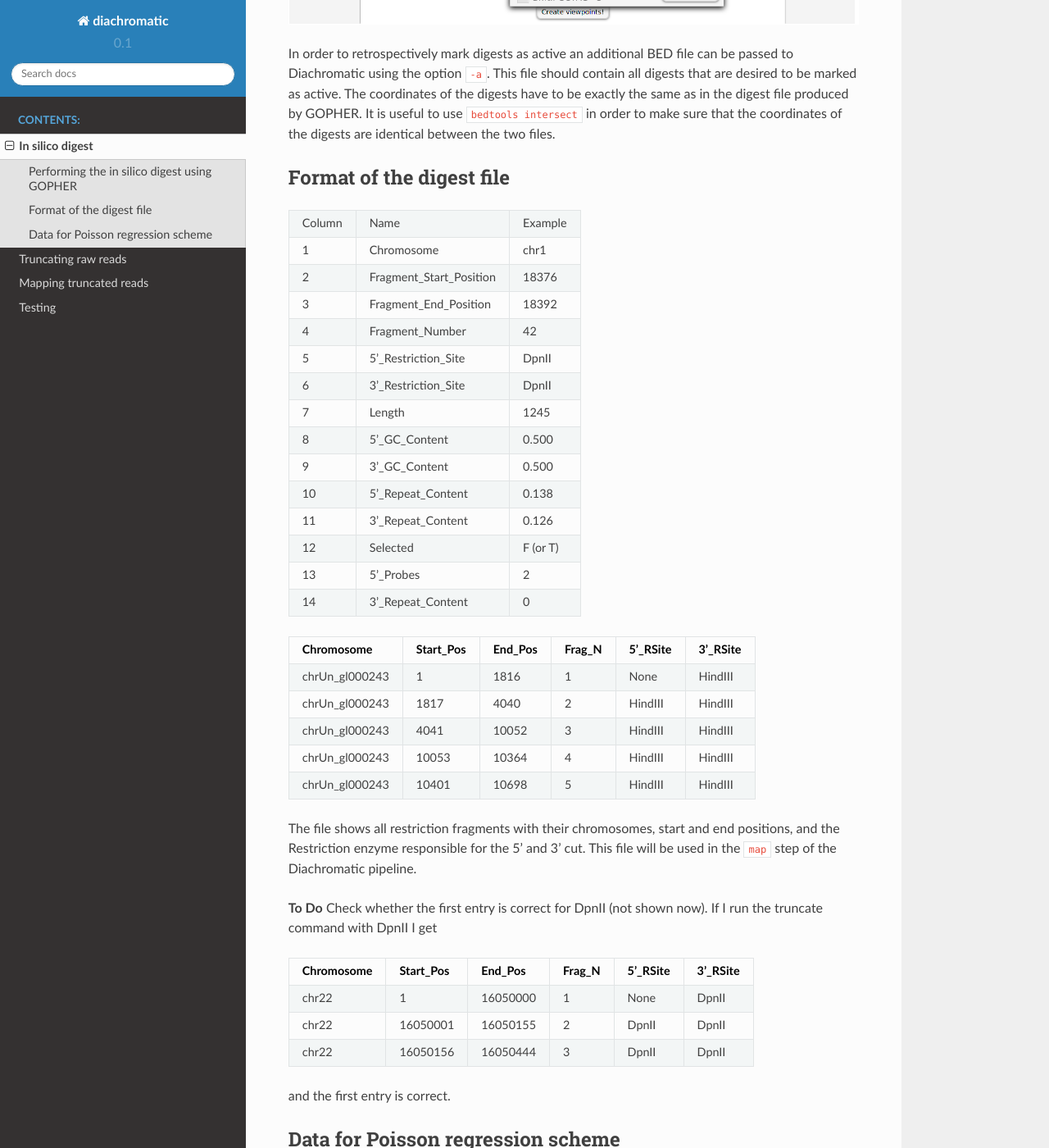
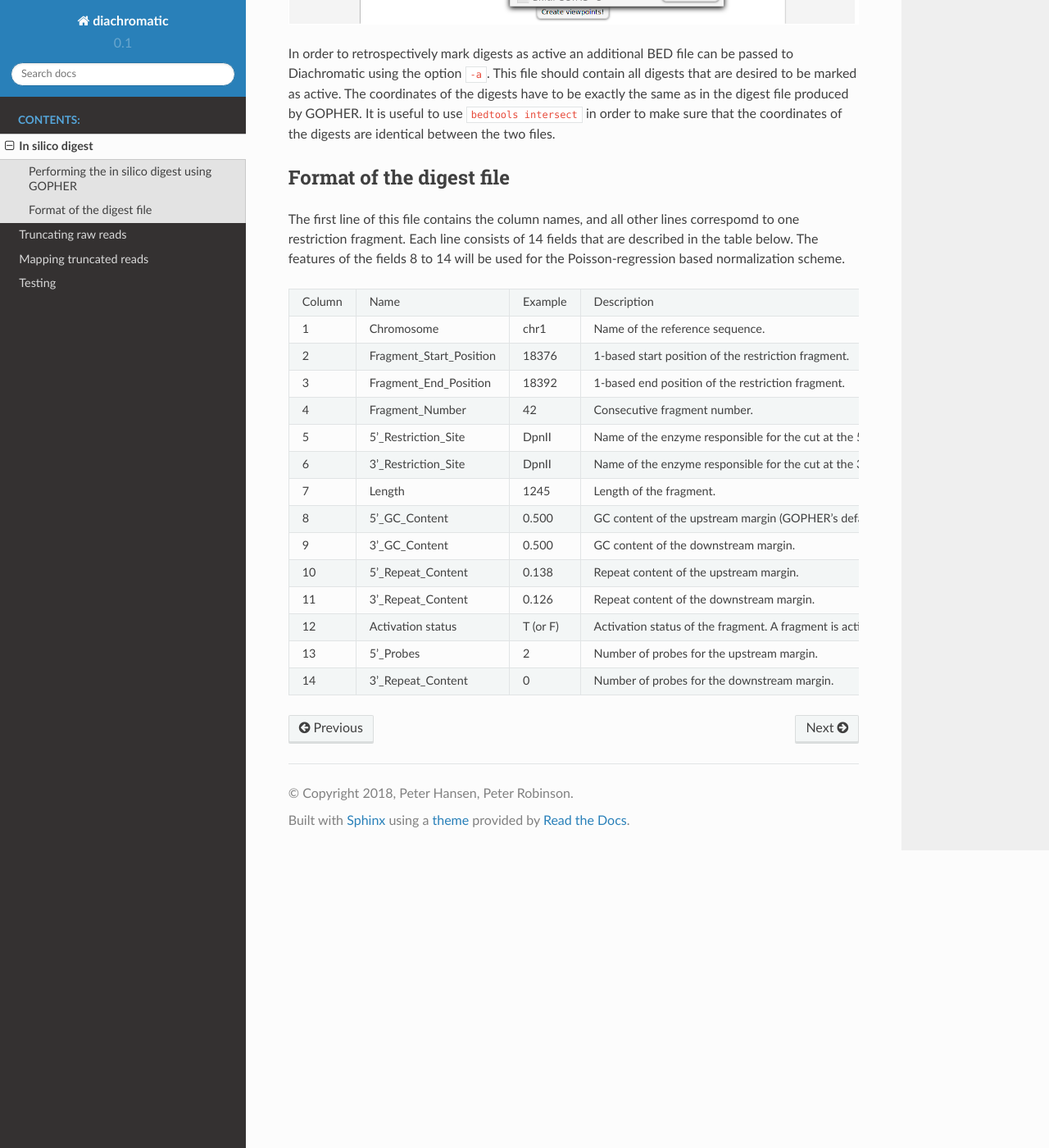
Before and after one commit to TheJacksonLaboratory/diachromatic, a Sphinx documentation site: the page built from docs/digest.rst, in a window 1280 px wide and 1400 px high, scrolled down 1303 px. Shown: the whole window at 82% size. Built offline with Sphinx 7.4.7 and the Read the Docs theme 2.0.0, drawn with Linux system fonts in a browser that asks for light colours; some of the changed text lies outside the part shown.

```diff
--- a/docs/digest.rst
+++ b/docs/digest.rst
@@ -32,81 +32,41 @@ option ``-a``. This file should contain all digests that are desired to be marke
 have to be exactly the same as in the digest file produced by GOPHER. It is useful to use ``bedtools intersect`` in order
 to make sure that the coordinates of the digests are identical between the two files.
 
+
 Format of the digest file
 ~~~~~~~~~~~~~~~~~~~~~~~~~
 
+The first line of this file contains the column names, and all other lines correspomd to one restriction fragment.
+Each line consists of 14 fields that are described in the table below. The features of the fields 8 to 14 will be used for the Poisson-regression based normalization scheme.
 
-+--------+-------------------------+----------+
-| Column | Name                    | Example  |
-+--------+-------------------------+----------+
-| 1      | Chromosome              | chr1     |
-+--------+-------------------------+----------+
-| 2      | Fragment_Start_Position | 18376    |
-+--------+-------------------------+----------+
-| 3      | Fragment_End_Position   | 18392    |
-+--------+-------------------------+----------+
-| 4      | Fragment_Number         | 42       |
-+--------+-------------------------+----------+
-| 5      | 5'_Restriction_Site     | DpnII    |
-+--------+-------------------------+----------+
-| 6      | 3'_Restriction_Site     | DpnII    |
-+--------+-------------------------+----------+
-| 7      | Length                  | 1245     |
-+--------+-------------------------+----------+
-| 8      | 5'_GC_Content           | 0.500    |
-+--------+-------------------------+----------+
-| 9      | 3'_GC_Content           | 0.500    |
-+--------+-------------------------+----------+
-| 10     | 5'_Repeat_Content       | 0.138    |
-+--------+-------------------------+----------+
-| 11     | 3'_Repeat_Content       | 0.126    |
-+--------+-------------------------+----------+
-| 12     | Selected                | F (or T) |
-+--------+-------------------------+----------+
-| 13     | 5'_Probes               | 2        |
-+--------+-------------------------+----------+
-| 14     | 3'_Repeat_Content       | 0        |
-+--------+-------------------------+----------+
-
-
-+----------------+----------+---------+--------+----------+----------+
-| Chromosome     |Start_Pos | End_Pos | Frag_N | 5'_RSite | 3'_RSite |
-+================+==========+=========+========+==========+==========+
-| chrUn_gl000243 | 1        |  1816   | 1      | None     | HindIII  |
-+----------------+----------+---------+--------+----------+----------+
-| chrUn_gl000243 | 1817     |   4040  | 2      | HindIII  | HindIII  |
-+----------------+----------+---------+--------+----------+----------+
-| chrUn_gl000243 | 4041     | 10052   | 3      | HindIII  | HindIII  |
-+----------------+----------+---------+--------+----------+----------+
-| chrUn_gl000243 | 10053    |   10364 | 4      | HindIII  | HindIII  |
-+----------------+----------+---------+--------+----------+----------+
-| chrUn_gl000243 | 10401    |   10698 | 5      | HindIII  | HindIII  |
-+----------------+----------+---------+--------+----------+----------+
-
-The file shows all restriction fragments with their chromosomes, start and end positions,
-and the Restriction enzyme responsible for the 5' and 3' cut. This file will be used in
-the ``map`` step of the Diachromatic pipeline.
-
-
-
-
-**To Do** Check whether the first entry is correct for DpnII (not shown now). If I run the truncate command with DpnII I get
-
-+-------------+-----------+---------+--------+----------+----------+
-| Chromosome  | Start_Pos | End_Pos | Frag_N | 5'_RSite | 3'_RSite |
-+=============+===========+=========+========+==========+==========+
-| chr22       | 1         | 16050000| 1      | None     | DpnII    |
-+-------------+-----------+---------+--------+----------+----------+
-| chr22       | 16050001  | 16050155| 2      | DpnII    | DpnII    |
-+-------------+-----------+---------+--------+----------+----------+
-| chr22       | 16050156  | 16050444| 3      | DpnII    | DpnII    |
-+-------------+-----------+---------+--------+----------+----------+
-
-and the first entry is correct.
-
-
-
-
-Data for Poisson regression scheme
-~~~~~~~~~~~~~~~~~~~~~~~~~~~~~~~~~~
-We are extending the table to include data that we will use for the Poisson-regression based normalization scheme.
++--------+-------------------------+----------+------------------------------------------------------------------------------------------------------------------------------------------+
+| Column | Name                    | Example  | Description                                                                                                                              |
++--------+-------------------------+----------+------------------------------------------------------------------------------------------------------------------------------------------+
+| 1      | Chromosome              | chr1     | Name of the reference sequence.                                                                                                          |
++--------+-------------------------+----------+------------------------------------------------------------------------------------------------------------------------------------------+
+| 2      | Fragment_Start_Position | 18376    | 1-based start position of the restriction fragment.                                                                                      |
++--------+-------------------------+----------+------------------------------------------------------------------------------------------------------------------------------------------+
+| 3      | Fragment_End_Position   | 18392    | 1-based end position of the restriction fragment.                                                                                        |
++--------+-------------------------+----------+------------------------------------------------------------------------------------------------------------------------------------------+
+| 4      | Fragment_Number         | 42       | Consecutive fragment number.                                                                                                             |
++--------+-------------------------+----------+------------------------------------------------------------------------------------------------------------------------------------------+
+| 5      | 5'_Restriction_Site     | DpnII    | Name of the enzyme responsible for the cut at the 5' end of the fragment.                                                                |
++--------+-------------------------+----------+------------------------------------------------------------------------------------------------------------------------------------------+
+| 6      | 3'_Restriction_Site     | DpnII    | Name of the enzyme responsible for the cut at the 3' end of the fragment. May be different from field 5 if more than one enzyme is used. |
++--------+-------------------------+----------+------------------------------------------------------------------------------------------------------------------------------------------+
+| 7      | Length                  | 1245     | Length of the fragment.                                                                                                                  |
++--------+-------------------------+----------+------------------------------------------------------------------------------------------------------------------------------------------+
+| 8      | 5'_GC_Content           | 0.500    | GC content of the upstream margin (GOPHER's default margin size is 250 bp).                                                              |
++--------+-------------------------+----------+------------------------------------------------------------------------------------------------------------------------------------------+
+| 9      | 3'_GC_Content           | 0.500    | GC content of the downstream margin.                                                                                                     |
++--------+-------------------------+----------+------------------------------------------------------------------------------------------------------------------------------------------+
+| 10     | 5'_Repeat_Content       | 0.138    | Repeat content of the upstream margin.                                                                                                   |
++--------+-------------------------+----------+------------------------------------------------------------------------------------------------------------------------------------------+
+| 11     | 3'_Repeat_Content       | 0.126    | Repeat content of the downstream margin.                                                                                                 |
++--------+-------------------------+----------+------------------------------------------------------------------------------------------------------------------------------------------+
+| 12     | Activation status       | T (or F) | Activation status of the fragment. A fragment is active, if it has at least one probe.                                                   |
++--------+-------------------------+----------+------------------------------------------------------------------------------------------------------------------------------------------+
+| 13     | 5'_Probes               | 2        | Number of probes for the upstream margin.                                                                                                |
++--------+-------------------------+----------+------------------------------------------------------------------------------------------------------------------------------------------+
+| 14     | 3'_Repeat_Content       | 0        | Number of probes for the downstream margin.                                                                                              |
++--------+-------------------------+----------+------------------------------------------------------------------------------------------------------------------------------------------+
```
Also changed, not shown: docs/truncate.rst (+18 -21 lines), docs/img/sticky_and_blunt_ends.png (added), docs/img/sticky_and_blunt_ends.svg (added).
